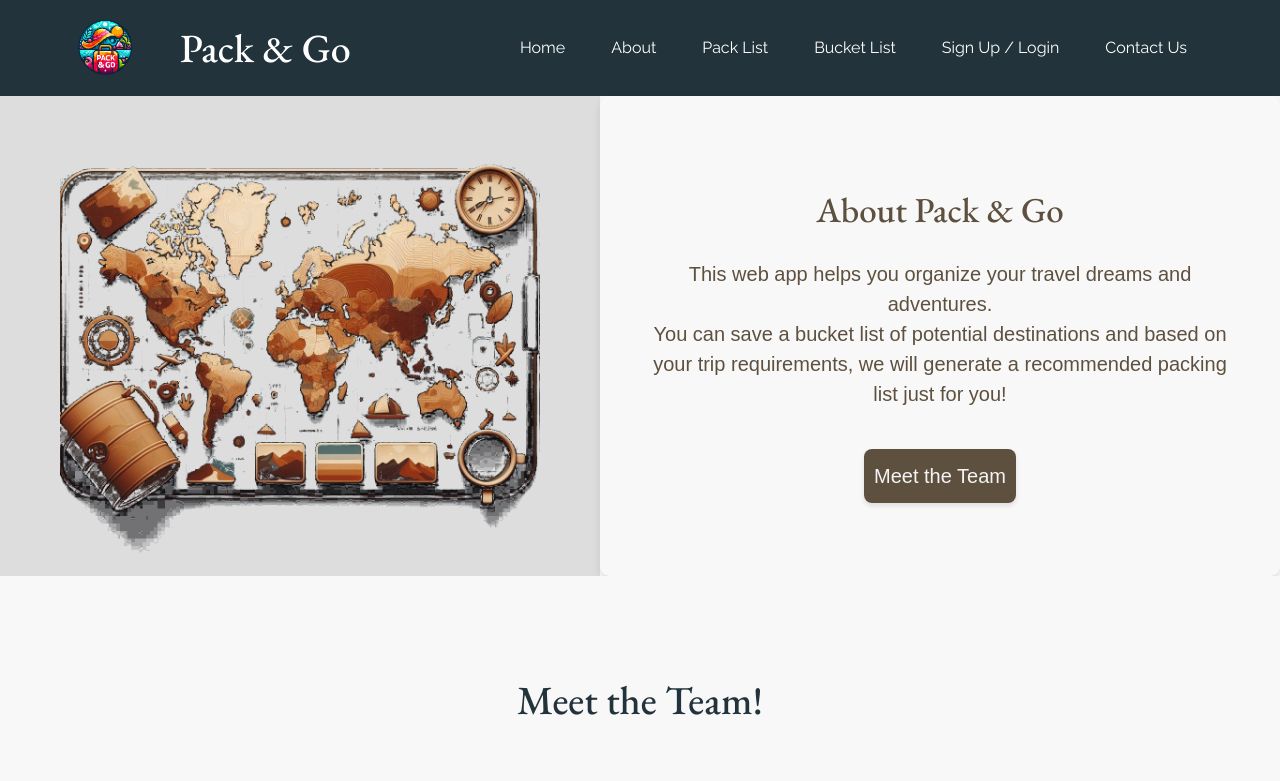
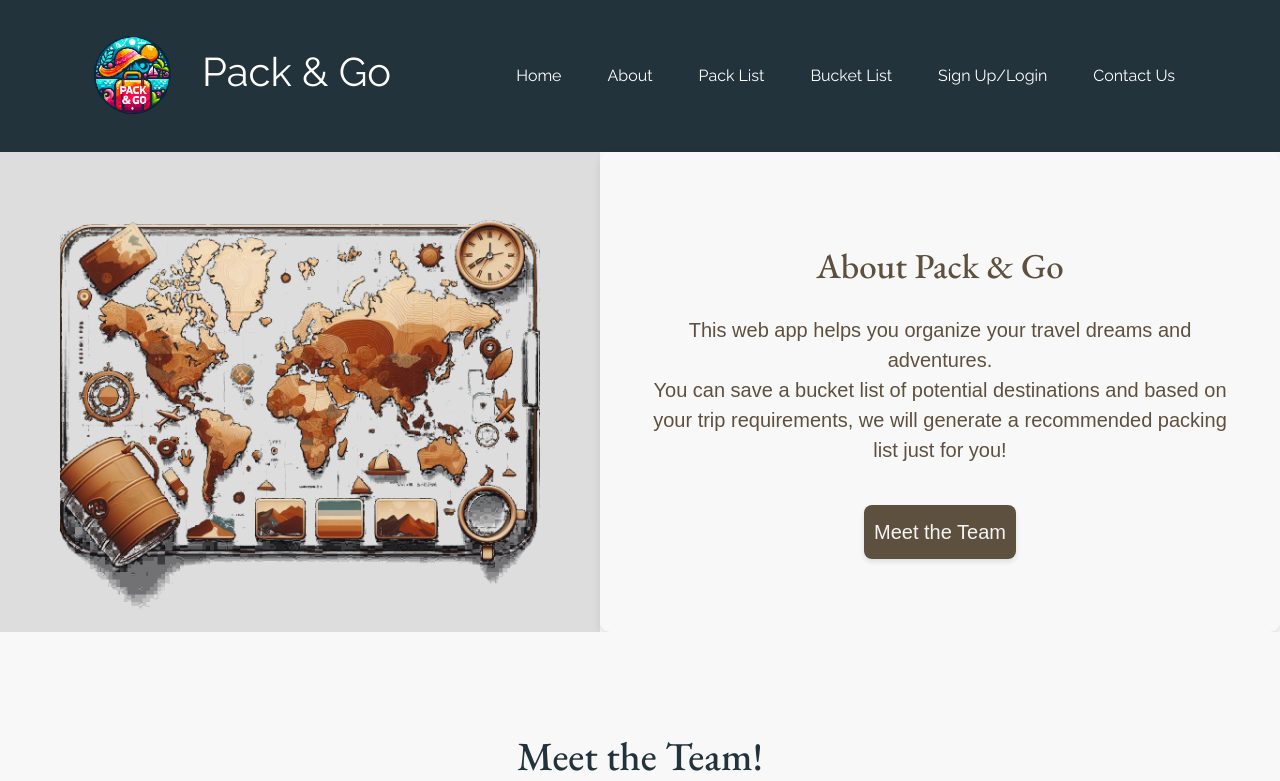
Before and after one commit to movi1/TravelBucketList, a React (Create React App) app: page /about in a window 1280 px wide. Shown: the top 781 px of the page. Built offline with nearby package versions, Linux system fonts and the light colour scheme; a web font is replaced by a local one.

Commit message:
formatted code and added comments

```diff
--- a/src/components/header/header.css
+++ b/src/components/header/header.css
@@ -1,55 +1,60 @@
+/* Header Container Styles */
+.header-container {
+  margin: 1% 0;
+  width: 100%;
+}
 
-/* Add your custom styles */
+/* Custom Navbar Styles */
 .custom-navbar {
-  background-color: #22333B;
+  background-color: #22333b;
   color: white;
   font-family: "Raleway", sans-serif;
-
 }
 
-.navbar .container {
-  padding: 0;
+/* Navbar Link Styles */
+.custom-navbar .navbar-nav .nav-link {
+  color: white;
+  margin: 0 15px;
+  font-size: 0.8em;
 }
 
-.custom-navbar .navbar-nav .nav-link {
-  color: white;
-  margin:0 15px;
-  font-size: 0.8em;
-
+/* Hover Styles for Navbar Links */
+.navbar-nav .nav-link:hover {
+  color: #c6ac8f;
 }
 
-.navbar-nav .nav-link:hover {
-  color: #C6AC8F;
-}
+/* Navbar Toggler Icon Styles */
 .custom-navbar .navbar-toggler-icon {
   color: white;
-
-
 }
 
+/* Navbar Brand Wrapper Styles */
+.navbar-brand-wrapper {
+  display: flex;
+  align-items: center;
+  margin: none;
+}
+
+/* Navbar Brand Styles */
+.navbar-brand {
+  display: flex;
+  align-items: center;
+}
+
+/* Title Spacing*/
+.title {
+  padding-left: 20px;
+}
+
+/* Navbar Styles for Small Screens */
 #basic-navbar-nav {
   flex-grow: 0;
   font-size: 20px;
+}
 
+/* Responsive Font Size */
+@media (max-width: 767px) {
+  .custom-navbar .navbar-nav .nav-link {
+    font-size: 0.7em; /* Adjust font size for smaller screens */
+  }
 }
-.navbar-brand-wrapper {
-  display: flex;
-  align-items: center;
-  margin-right: auto;
-
-
-}
-.navbar-brand {
-  display: flex;
-  align-items: center;
-
-}
-.navbar-brand img,
-.navbar-brand .title {
-  margin: 0;
-  padding: 0;
-  font-family: "EB Garamond", sans-serif;
-}
-.navbar-brand img {
-margin-right: 40px;
-}
--- a/src/components/header/header.js
+++ b/src/components/header/header.js
@@ -1,18 +1,21 @@
-import React from 'react';
-import { Navbar, Container, Nav } from 'react-bootstrap';
-import './header.css';
+import React from "react";
+import { Navbar, Container, Nav } from "react-bootstrap";
+import "./header.css";
 
+// Header component
 export const Header = () => {
-
   return (
-
     <Navbar className="custom-navbar" expand="lg" variant="dark">
-        <Container>
-        <Nav className="align-items-center">
-    <div className="navbar-brand-wrapper">
+      <Container className="header-container">
+        {/* Brand Logo & Title */}
+        <Nav className="align-items-center me-auto">
+          <div className="navbar-brand-wrapper ms-auto">
             <div className="navbar-brand">
-        <img src="./images/logo1.svg" height="70" alt="Logo generated by Microsoft Bing"/>
-
+              <img
+                src="./images/logo1.svg"
+                height="100"
+                alt="Logo generated by Microsoft Bing"
+              />
               <div>
                 <h1 className="title">Pack & Go</h1>
               </div>
@@ -20,6 +23,7 @@ export const Header = () => {
           </div>
         </Nav>
 
+        {/* Navigation Links */}
         <Navbar.Toggle aria-controls="basic-navbar-nav" />
         <Navbar.Collapse id="basic-navbar-nav">
           <Nav className="me-auto">
@@ -27,13 +31,12 @@ export const Header = () => {
             <Nav.Link href="/about">About</Nav.Link>
             <Nav.Link href="/pack-list">Pack List</Nav.Link>
             <Nav.Link href="/bucket-list">Bucket List</Nav.Link>
-              <Nav.Link href="/signup-login">Sign Up / Login</Nav.Link>
+            <Nav.Link href="/signup-login">Sign Up/Login</Nav.Link>
             <Nav.Link href="/contact-us">Contact Us</Nav.Link>
           </Nav>
         </Navbar.Collapse>
       </Container>
     </Navbar>
-
   );
 };
 
```
Lines whose indentation alone changed are shown as unchanged.
